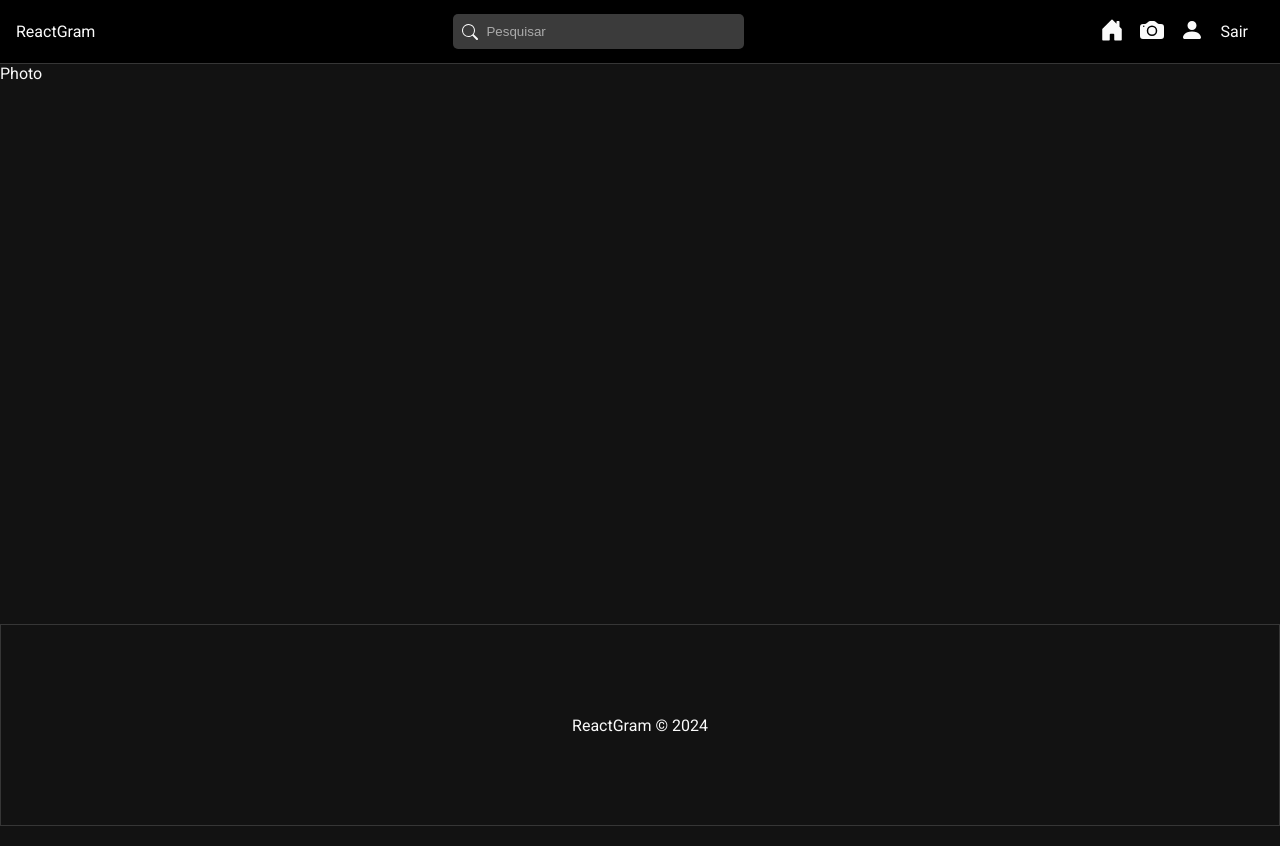
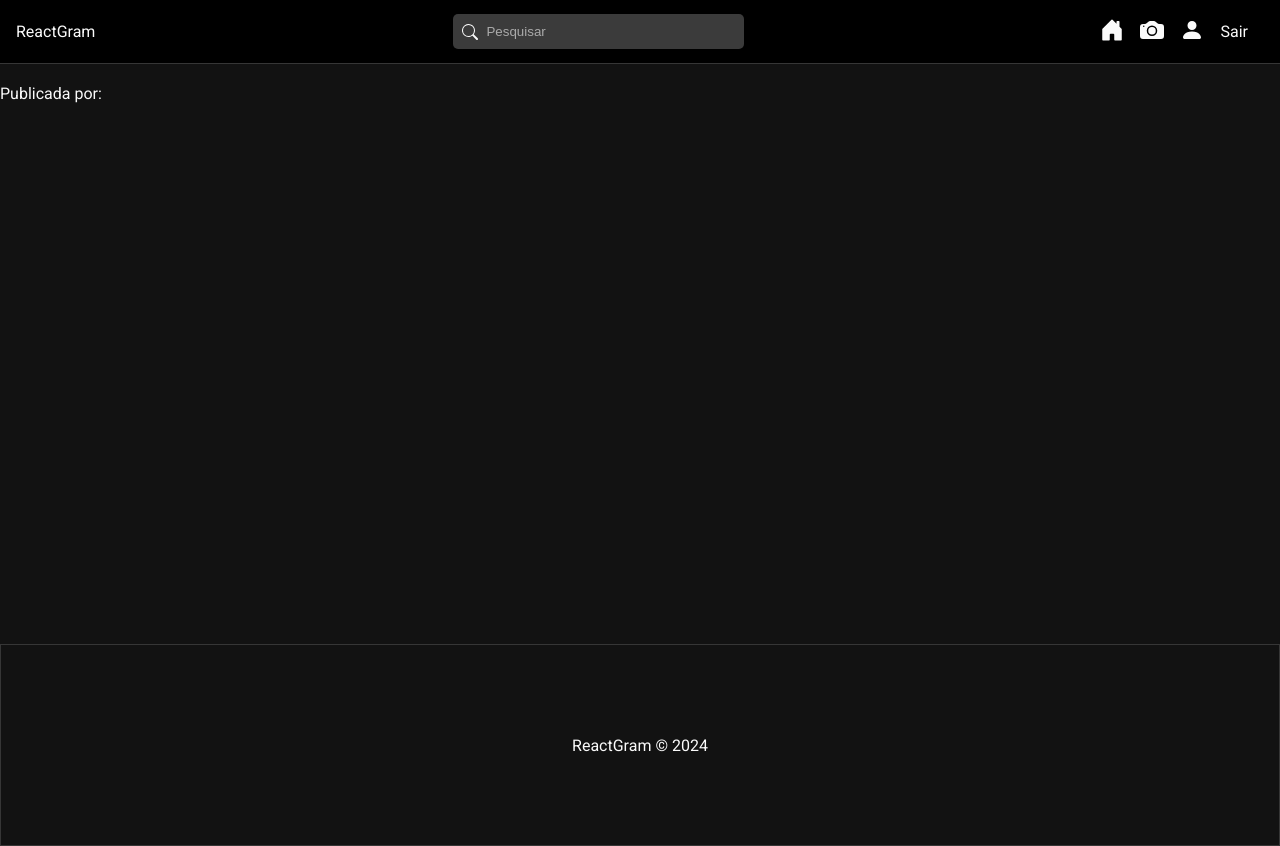
Before and after one commit to cristian-eds/reactgram, a React (Create React App) app in the folder frontend/: page /photos/1 in a window 1280 px wide. Built offline with nearby package versions, Linux system fonts and the light colour scheme; no server answers; sample sign-in values are in the browser's storage.

Commit message:
Estrutura componente Photo

```diff
--- /dev/null
+++ b/frontend/src/components/PhotoItem.js
@@ -0,0 +1,22 @@
+import React from 'react'
+import './PhotoItem.css'
+
+import { uploads } from '../utils/config'
+
+import { Link } from 'react-router-dom'
+
+const PhotoItem = ({photo}) => {
+  return (
+    <div className='photo-item'>
+        {photo.image && (
+            <img src={`${uploads}/photos/${photo.image}`} alt={photo.title}  />
+        )}
+        <h2>{photo.title}</h2>
+        <p className="photo-author">
+            Publicada por: <Link to={`users/${photo.userId}`}> {photo.userName}</Link>
+        </p>
+    </div>
+  )
+}
+
+export default PhotoItem
--- a/frontend/src/pages/Photo/Photo.js
+++ b/frontend/src/pages/Photo/Photo.js
@@ -6,6 +6,7 @@ import { uploads } from '../../utils/config'
 //components
 import Message from '../../components/Message'
 import { Link } from 'react-router-dom'
+import PhotoItem from '../../components/PhotoItem'
 
 //hooks
 import { useEffect, useState } from 'react'
@@ -13,13 +14,38 @@ import { useSelector, useDispatch } from 'react-redux'
 import { useParams } from 'react-router-dom'
 
 //redux
+import { getPhotoById } from '../../slices/photoSlice'
+
 
 const Photo = () => {
 
+    const { id } = useParams();
 
-  return (
-    <div>Photo</div>
-  )
+    const dispatch = useDispatch();
+
+    const { user } = useSelector(state => state.auth);
+
+    const { photo, loading, error, message } = useSelector(state => state.photo);
+
+    //comentarios
+
+    //load photo
+    useEffect(() => {
+        dispatch(getPhotoById(id));
+    },[dispatch, id])
+
+    // like and commentario
+
+
+    if (loading) {
+        return <p>Carregando...</p>
+    }
+
+    return (
+        <div id='photo'>
+            <PhotoItem photo={photo} />
+        </div>
+    )
 }
 
 export default Photo
--- a/frontend/src/services/photoService.js
+++ b/frontend/src/services/photoService.js
@@ -72,9 +72,9 @@ const updatePhoto = async (data, id, token) => {
 }
 
 //get photo by id
-const getPhotoById = async (id) => {
+const getPhotoById = async (id,token) => {
 
-    const config = requestConfig("GET");
+    const config = requestConfig("GET",null,token);
 
     try {
 
--- a/frontend/src/slices/photoSlice.js
+++ b/frontend/src/slices/photoSlice.js
@@ -79,8 +79,8 @@ export const updatePhoto = createAsyncThunk(
 export const getPhotoById = createAsyncThunk(
     "photo/getPhoto",
     async (id, thunkAPI) => {
-
-        const data = await photoService.getPhotoById(id);
+        const token = thunkAPI.getState().auth.user.token;
+        const data = await photoService.getPhotoById(id,token);
         return data;
     }
 )
```
Also changed, not shown: frontend/src/components/PhotoItem.css (added).
